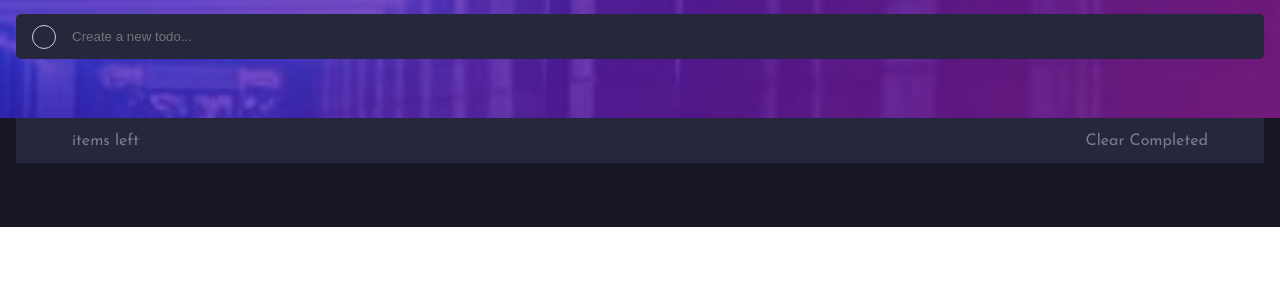
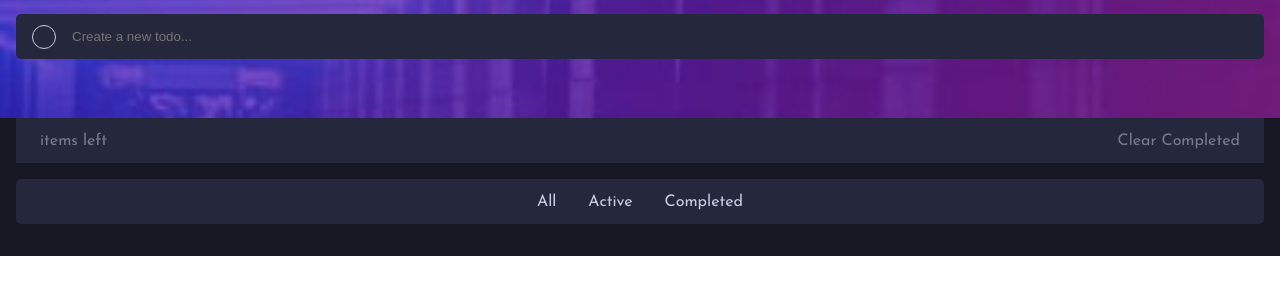
Before and after one commit to mateszucs96/todo-application, a plain HTML site: page src/index.html in a window 1280 px wide. Shown: the part 82-376 px from the top of the page. Drawn offline with Linux system fonts and the light colour scheme.

Commit message:
added the selectors to the page and styling to it

```diff
--- a/src/index.html
+++ b/src/index.html
@@ -27,22 +27,8 @@
 
     <main>
       <div class="items-container ">
-        <!-- <div class="items-container__item-container list-style">
-          <div class="check-circle"></div>
-          <h4>
-            Example item 1
-          </h4>
-          <img src="./images/icon-cross.svg" />
-        </div> -->
-        <!-- <div class="items-container__item-container list-style">
-          <div class="check-circle"></div>
-          <h4>
-            Example item 2
-          </h4>
-          <img src="./images/icon-cross.svg" />
-        </div> -->
       </div>
-      <div class="items-container__item-info list-style">
+      <div class="items-container__item-info ">
         <p class="item-counter">
           items left
         </p>
@@ -50,7 +36,11 @@
           Clear Completed
         </p>
       </div>
-
+      <div class="selector-container">
+        <p>All</p>
+        <p>Active</p>
+        <p>Completed</p>
+      </div>
     </main>
   </div>
   <script src="./script.js"></script>
--- a/src/style.css
+++ b/src/style.css
@@ -54,6 +54,7 @@ header {
 .title-container > h1 {
     color: var(--darkmode-light-grayish-blue);
     letter-spacing: 1rem;
+
 }
 
 
@@ -84,18 +85,19 @@ header {
     border: 1px solid var(--darkmode-light-grayish-blue);
     position: absolute;
     left: 2rem;
+
 }
 
 main {
     background-color: var(--darkmode-very-dark-blue);
-    padding: 0 1rem 4rem 1rem;
+    padding: 0 1rem 2rem 1rem;
 }
 
 .list-style {
     display: flex;
     width: 100%;
     height: 45px;
-    padding: 0 3.5rem;
+    padding: 0 1.5rem;
     justify-content: space-between;
     align-items: center;
 }
@@ -111,7 +113,30 @@ main {
     background-color: var(--darkmode-very-dark-desat-blue);
 }
 
+.items-container__item-container h4 {
+    margin-left: 2rem;
+}
+
+
 .items-container__item-info {
     color: var(--darkmode-dark-grayish-blue);
     background-color: var(--darkmode-very-dark-desat-blue);
+    display: flex;
+    width: 100%;
+    height: 45px;
+    align-items: center;
+    justify-content: space-between;
+    padding: 0 1.5rem;
 }
+
+.selector-container {
+    display: flex;
+    width: 100%;
+    height: 45px;
+    background-color: var(--darkmode-very-dark-desat-blue);
+    margin-top: 1rem;
+    align-items: center;
+    justify-content: center;
+    column-gap: 2rem;
+    border-radius: 5px;
+}
```
